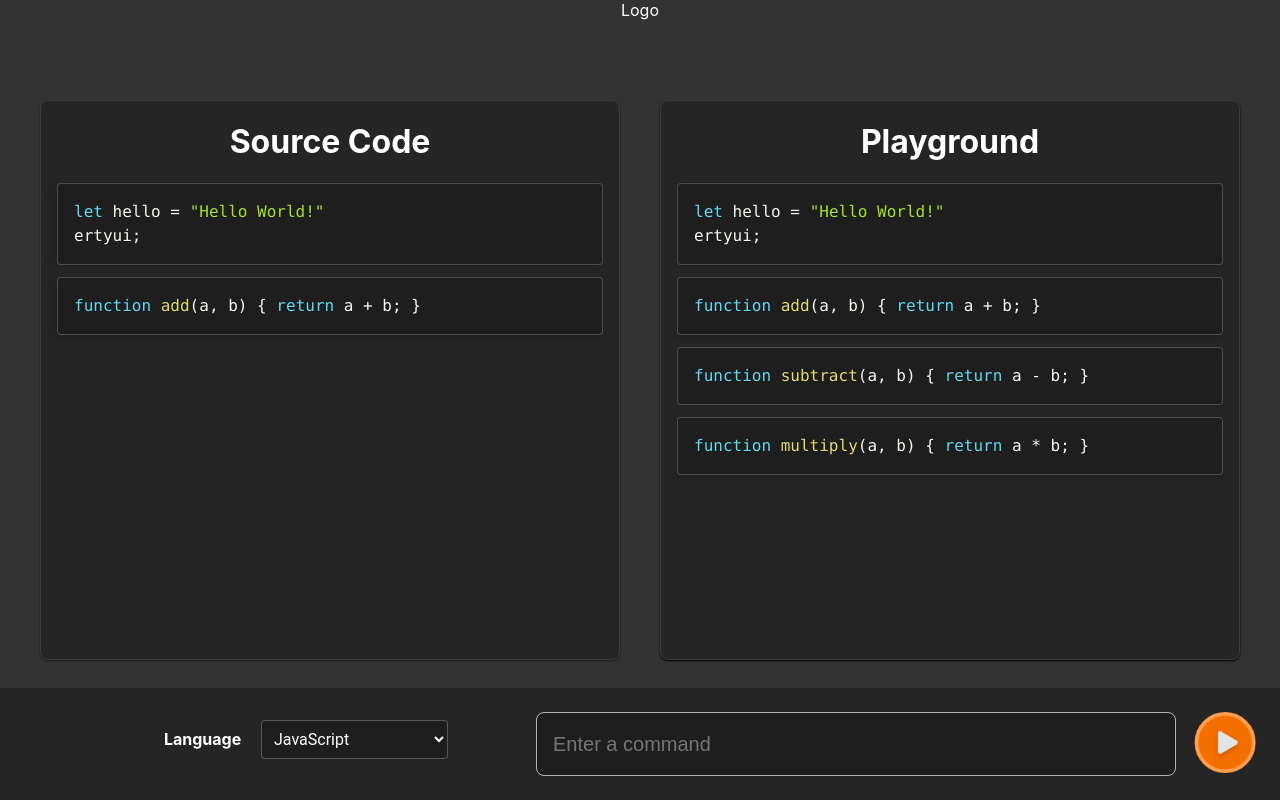
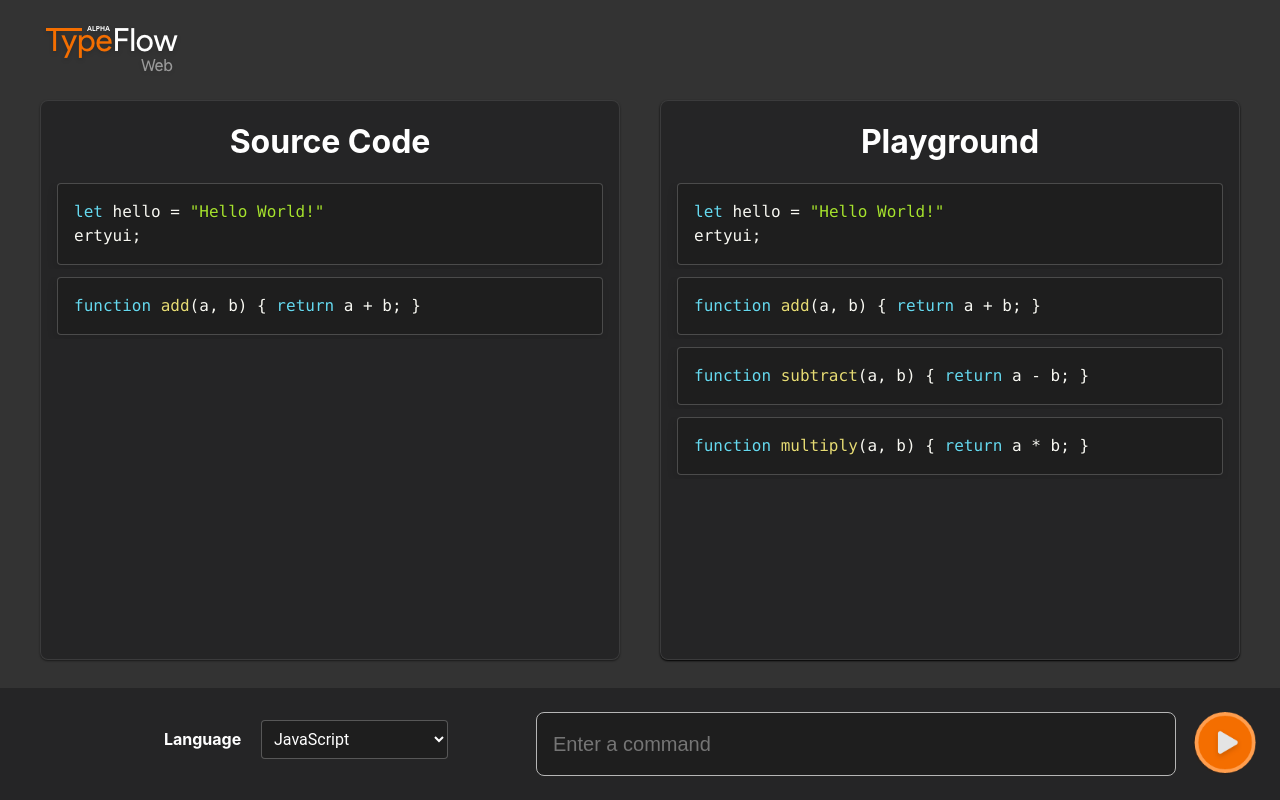
Before and after one commit to abhaykvincent/typeflow, a React (Create React App) app: page / in a window 1280 px wide. Built offline with nearby package versions, Linux system fonts and the light colour scheme.

Commit message:
logo updated

```diff
--- a/src/components/Header/Header.jsx
+++ b/src/components/Header/Header.jsx
@@ -4,7 +4,7 @@ import './Header.scss'
 function Header() {
   return (
     <header>
-        <div className="logo">Logo</div>
+        <div className="logo"></div>
     </header>
   )
 }
--- a/src/components/Header/Header.scss
+++ b/src/components/Header/Header.scss
@@ -3,7 +3,13 @@ header{
     top: 0px;
     left: 0px;
     width: 100vw;
-    height: 8px*10;
+    height: 8px*12;
     width: 100vw;
     background-color: rgba(250, 235, 215, 0);
+    padding: 8px*2  8px*5;
+    .logo{
+        height: 100%;
+        background-image: url('../../assets/logo/logo-001.png');
+        background-repeat: no-repeat;
+    }
 }
```
Also changed, not shown: src/assets/logo/logo-001.png (added).
